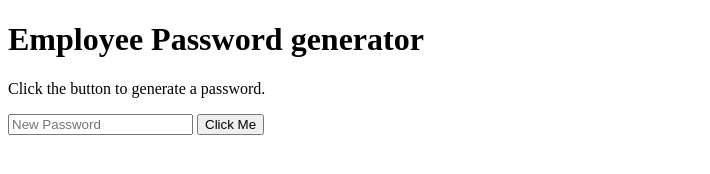
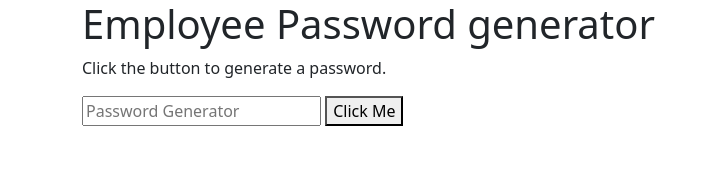
Before and after one commit to Giftyaning/Employee-Password-Generator, a plain HTML site: page index.html in a window 1280 px wide. Shown: the whole page, without its empty margins (0-710 px from the left). Drawn offline with nearby package versions, Linux system fonts and the light colour scheme.

Commit message:
Update index.html

```diff
--- a/index.html
+++ b/index.html
@@ -3,6 +3,7 @@
 <head>
     <meta charset="UTF-8">
     <meta name="viewport" content="width=device-width, initial-scale=1.0">
+    <link href="https://cdn.jsdelivr.net/npm/bootstrap@5.3.3/dist/css/bootstrap.min.css" rel="stylesheet" integrity="sha384-QWTKZyjpPEjISv5WaRU9OFeRpok6YctnYmDr5pNlyT2bRjXh0JMhjY6hW+ALEwIH" crossorigin="anonymous">
     <link rel="stylesheet" href="style.css">
     <title>Employee Password Generator</title>
 </head>
@@ -11,12 +12,13 @@
         <h1>Employee Password generator</h1>
         <p>Click the button to generate a password.</p>
 
-        <input type="text" id="password" placeholder="New Password">
+        <input type="text" id="password" placeholder="Password Generator">
 
         <button onclick="createPassword()">Click Me</button>
     </div>
 
 
     <script src="index.js"></script>
+    <script src="https://cdn.jsdelivr.net/npm/bootstrap@5.3.3/dist/js/bootstrap.bundle.min.js" integrity="sha384-YvpcrYf0tY3lHB60NNkmXc5s9fDVZLESaAA55NDzOxhy9GkcIdslK1eN7N6jIeHz" crossorigin="anonymous"></script>
 </body>
 </html>
```
